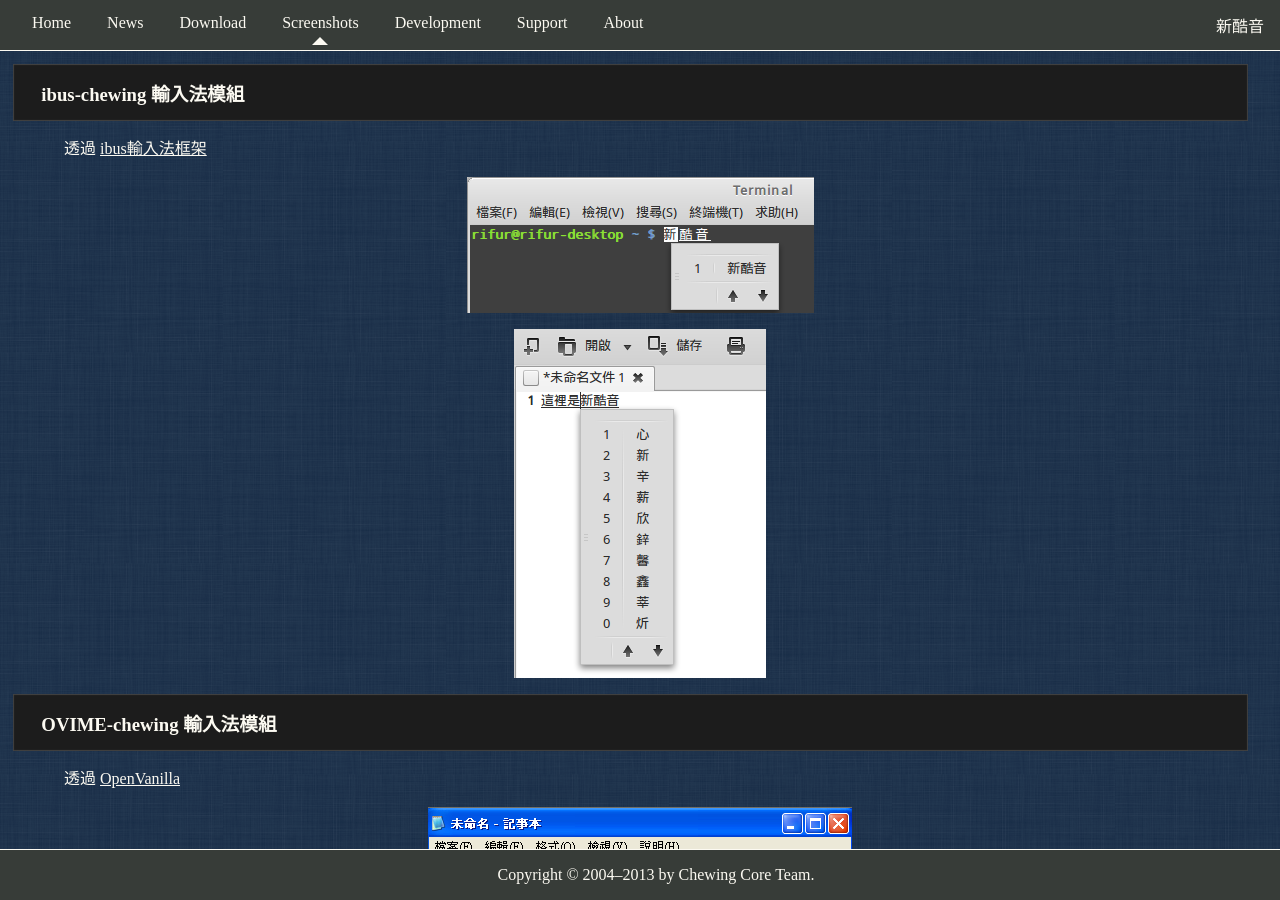
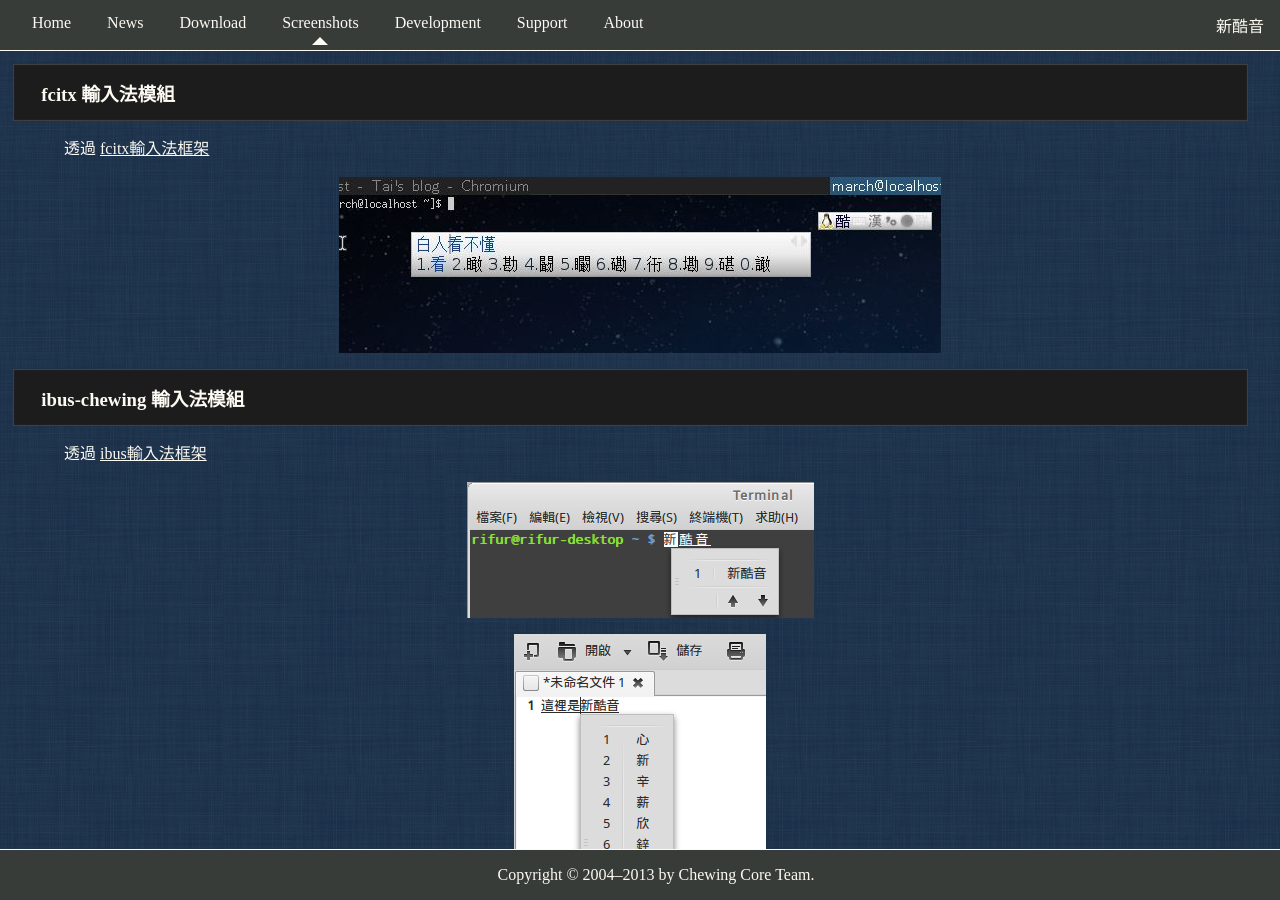
Before and after one commit to chewing/chewing.github.com, a Jekyll site: the page built from screenshots.html, in a window 1280 px wide and 900 px high. Built offline with Jekyll 4.4.1, drawn with Linux system fonts in a browser that asks for light colours; Markdown is read by kramdown in place of the engine named in the settings.

Commit message:
screenshots: Add fcitx

```diff
--- a/screenshots.html
+++ b/screenshots.html
@@ -2,6 +2,13 @@
 layout: default
 title: Screenshots
 ---
+<article>
+	<header>
+		<h3><b>fcitx</b> 輸入法模組</h3>
+		<p>透過 <a href="https://fcitx-im.org/">fcitx輸入法框架</a></p>
+	</header>
+	<p><img src="screenshots/fcitx-chewing.png" alt=" [Screenshot of fcitx-chewing] " /></p>
+</article>
 <article>
 	<header>
 		<h3><b>ibus-chewing</b> 輸入法模組</h3>
```
